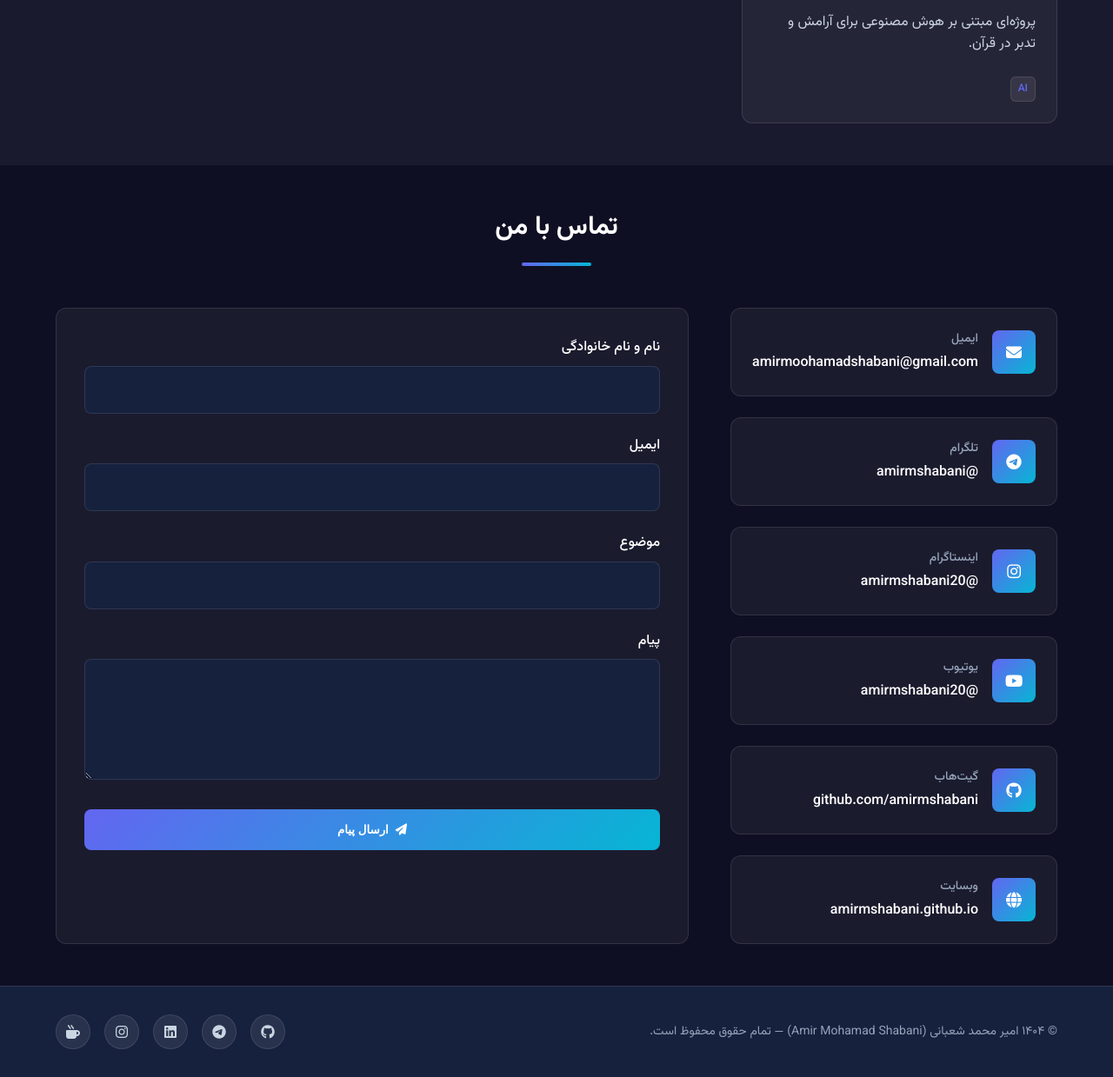
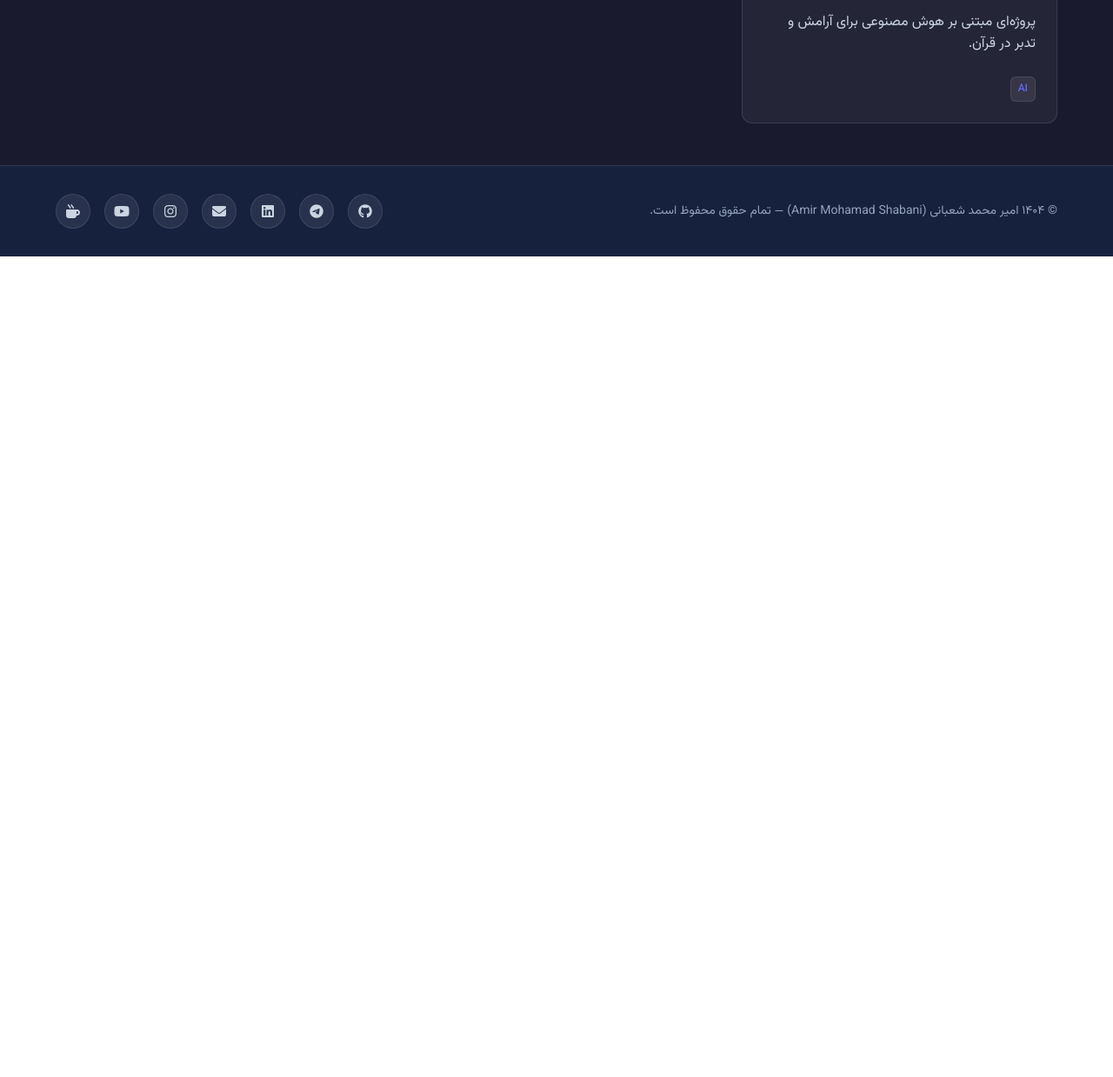
Before and after one commit to amirmshabani/porfolito_fa, a plain HTML site: page index.html in a window 1280 px wide. Shown: the part 6497-7736 px from the top of the page at 87% size. After the commit the page ends 6792 px from the top, so only its background shows below. Drawn offline with Linux system fonts and the light colour scheme.

Commit message:
Update index.html

```diff
--- a/index.html
+++ b/index.html
@@ -12,8 +12,10 @@
     <meta name="author" content="Amir Mohamad Shabani">
 
     <!-- Favicon -->
-    <link rel="icon" type="image/jpeg" href="https://ik.imagekit.io/amirmshabani/photo-2026-09-13-13-33-35.jpg?tr=w-64,h-64,fo-face">
-    <link rel="apple-touch-icon" href="https://ik.imagekit.io/amirmshabani/photo-2026-09-13-13-33-35.jpg?tr=w-180,h-180,fo-face">
+    <link rel="icon" type="image/jpeg"
+        href="https://ik.imagekit.io/amirmshabani/photo-2026-09-13-13-33-35.jpg?tr=w-64,h-64,fo-face">
+    <link rel="apple-touch-icon"
+        href="https://ik.imagekit.io/amirmshabani/photo-2026-09-13-13-33-35.jpg?tr=w-180,h-180,fo-face">
 
     <link rel="stylesheet" href="style.css">
     <link rel="preconnect" href="https://fonts.googleapis.com">
@@ -433,6 +435,7 @@
                         </div>
                     </div>
                 </div>
+
                 <div class="project-card">
                     <div class="project-image">
                         <img src="https://ik.imagekit.io/amirmshabani/Screenshot-2026-11-03-123207.png"
@@ -459,6 +462,7 @@
                         </div>
                     </div>
                 </div>
+
                 <div class="project-card">
                     <div class="project-image">
                         <img src="https://ik.imagekit.io/amirmshabani/Screenshot-2026-11-03-114047.png"
@@ -470,7 +474,6 @@
                                     class="project-link">
                                     <i class="fas fa-external-link-alt"></i>
                                 </a>
-
                             </div>
                         </div>
                     </div>
@@ -652,114 +655,8 @@
         </div>
     </section>
 
-    <!-- بخش تماس -->
-    <section id="contact" class="section contact-section">
-        <div class="container">
-            <div class="section-header">
-                <h2 class="section-title">تماس با من</h2>
-                <div class="section-divider"></div>
-            </div>
-            <div class="contact-content">
-                <div class="contact-info">
-                    <div class="info-item">
-                        <div class="info-icon">
-                            <i class="fas fa-envelope"></i>
-                        </div>
-                        <div class="info-content">
-                            <h4>ایمیل</h4>
-                            <a href="mailto:amirmoohamadshabani@gmail.com">amirmoohamadshabani@gmail.com</a>
-                        </div>
-                    </div>
-
-                    <div class="info-item">
-                        <div class="info-icon">
-                            <i class="fab fa-telegram"></i>
-                        </div>
-                        <div class="info-content">
-                            <h4>تلگرام</h4>
-                            <a href="https://t.me/amirmshabani" target="_blank" rel="noopener">@amirmshabani</a>
-                        </div>
-                    </div>
-
-                    <div class="info-item">
-                        <div class="info-icon">
-                            <i class="fab fa-instagram"></i>
-                        </div>
-                        <div class="info-content">
-                            <h4>اینستاگرام</h4>
-                            <a href="https://www.instagram.com/amirmshabani20/" target="_blank"
-                                rel="noopener">@amirmshabani20</a>
-                        </div>
-                    </div>
-
-                    <div class="info-item">
-                        <div class="info-icon">
-                            <i class="fab fa-youtube"></i>
-                        </div>
-                        <div class="info-content">
-                            <h4>یوتیوب</h4>
-                            <a href="https://www.youtube.com/@amirmshabani20" target="_blank"
-                                rel="noopener">@amirmshabani20</a>
-                        </div>
-                    </div>
-
-                    <div class="info-item">
-                        <div class="info-icon">
-                            <i class="fab fa-github"></i>
-                        </div>
-                        <div class="info-content">
-                            <h4>گیت‌هاب</h4>
-                            <a href="https://github.com/amirmshabani" target="_blank"
-                                rel="noopener">github.com/amirmshabani</a>
-                        </div>
-                    </div>
-
-                    <div class="info-item">
-                        <div class="info-icon">
-                            <i class="fas fa-globe"></i>
-                        </div>
-                        <div class="info-content">
-                            <h4>وبسایت</h4>
-                            <a href="https://amirmshabani.github.io/amirmshabani/" target="_blank"
-                                rel="noopener">amirmshabani.github.io</a>
-                        </div>
-                    </div>
-                </div>
-
-                <div class="contact-form">
-                    <form class="form">
-                        <div class="form-group">
-                            <label for="name">نام و نام خانوادگی</label>
-                            <input type="text" id="name" name="name" required>
-                        </div>
-
-                        <div class="form-group">
-                            <label for="email">ایمیل</label>
-                            <input type="email" id="email" name="email" required>
-                        </div>
-
-                        <div class="form-group">
-                            <label for="subject">موضوع</label>
-                            <input type="text" id="subject" name="subject" required>
-                        </div>
-
-                        <div class="form-group">
-                            <label for="message">پیام</label>
-                            <textarea id="message" name="message" rows="5" required></textarea>
-                        </div>
-
-                        <button type="submit" class="submit-btn">
-                            <i class="fas fa-paper-plane"></i>
-                            ارسال پیام
-                        </button>
-                    </form>
-                </div>
-            </div>
-        </div>
-    </section>
-
     <!-- فوتر -->
-<footer class="footer">
+    <footer id="contact" class="footer">
         <div class="container">
             <div class="footer-content">
                 <p class="footer-text">
@@ -776,9 +673,16 @@
                         class="social-link">
                         <i class="fab fa-linkedin"></i>
                     </a>
+                    <a href="mailto:amirmoohamadshabani@gmail.com" class="social-link">
+                        <i class="fas fa-envelope"></i>
+                    </a>
                     <a href="https://www.instagram.com/amirmshabani20/" target="_blank" rel="noopener"
                         class="social-link">
                         <i class="fab fa-instagram"></i>
+                    </a>
+                    <a href="https://www.youtube.com/@amirmshabani20" target="_blank" rel="noopener"
+                        class="social-link">
+                        <i class="fab fa-youtube"></i>
                     </a>
                     <a href="https://coffeebede.com/amirmshabani" target="_blank" rel="noopener" class="social-link">
                         <i class="fas fa-mug-hot"></i>
```
Lines whose indentation alone changed are shown as unchanged.
